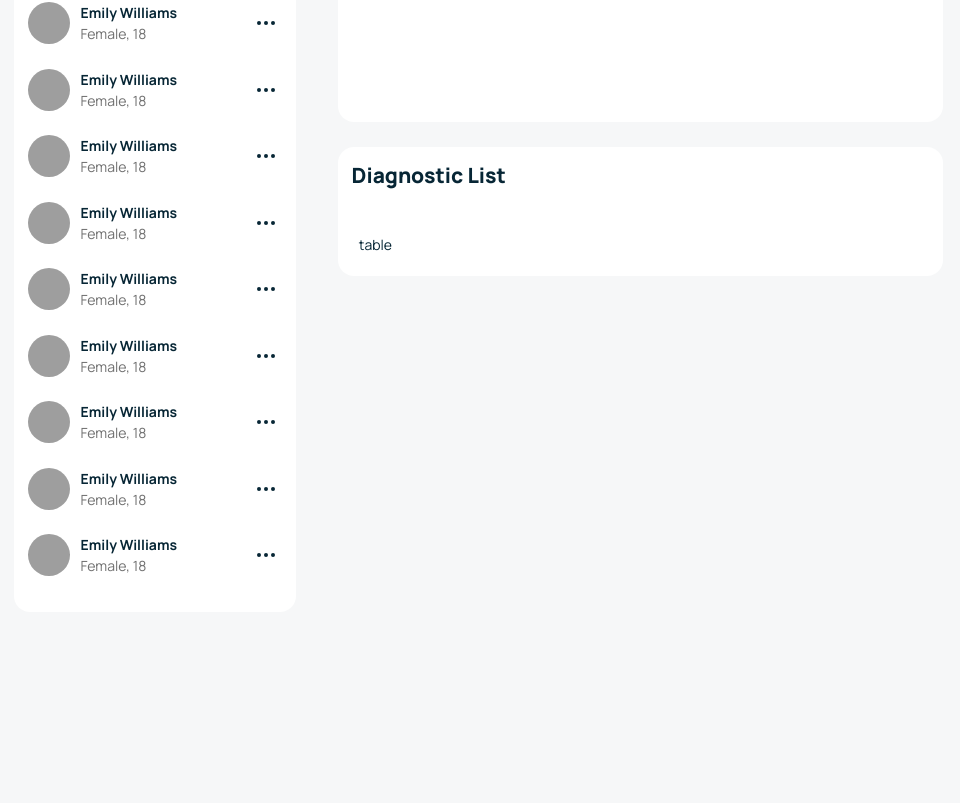
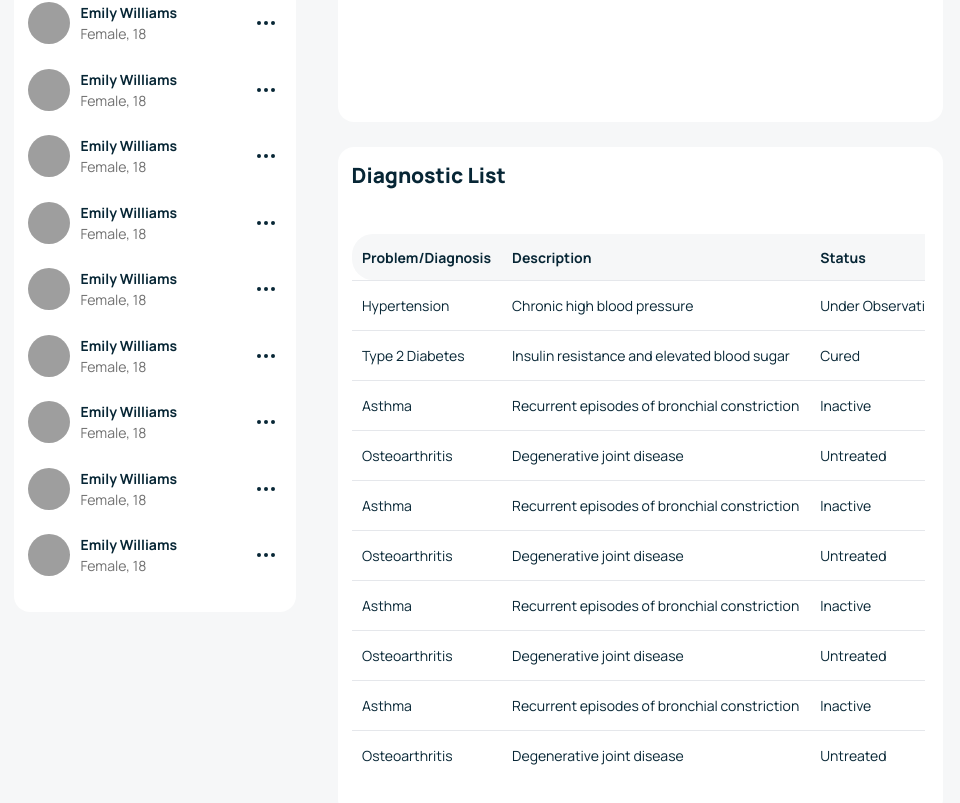
Before and after one commit to UlisesOrnelasR/CT-frontend-testV2, a React (Vite) app: page / in a window 1280 px wide. Shown: the part 786-1589 px from the top of the page, without its empty margins (0-960 px from the left). Before the commit the page ends 1412 px from the top, so only its background shows below. Built offline with nearby package versions, Linux system fonts and the light colour scheme; grey boxes are pictures that could not be loaded.

Commit message:
chore: Base component table

```diff
--- /dev/null
+++ b/src/components/DiagnosisHistory/DiagnosisHistoryTable.tsx
@@ -0,0 +1,29 @@
+import { Table } from "../ui";
+
+// interface Props {
+//   products: Product[];
+// }
+
+export const DiagnosisHistoryTable = ({ diagnostic_list }: any) => {
+  const columns = [
+    {
+      header: "Problem/Diagnosis",
+      accessorKey: "name",
+    },
+    {
+      header: "Description",
+      accessorKey: "description",
+    },
+
+    {
+      header: "Status",
+      accessorKey: "status",
+    },
+  ];
+
+  return (
+    <>
+      <Table data={diagnostic_list} columns={columns} />
+    </>
+  );
+};
--- a/src/components/DiagnosticList/DiagnosticList.tsx
+++ b/src/components/DiagnosticList/DiagnosticList.tsx
@@ -1,4 +1,58 @@
+import { DiagnosisHistoryTable } from "../DiagnosisHistory/DiagnosisHistoryTable";
 import { Title } from "../ui";
+
+const diagnostic_list = [
+  {
+    name: "Hypertension",
+    description: "Chronic high blood pressure",
+    status: "Under Observation",
+  },
+  {
+    name: "Type 2 Diabetes",
+    description: "Insulin resistance and elevated blood sugar",
+    status: "Cured",
+  },
+  {
+    name: "Asthma",
+    description: "Recurrent episodes of bronchial constriction",
+    status: "Inactive",
+  },
+  {
+    name: "Osteoarthritis",
+    description: "Degenerative joint disease",
+    status: "Untreated",
+  },
+  {
+    name: "Asthma",
+    description: "Recurrent episodes of bronchial constriction",
+    status: "Inactive",
+  },
+  {
+    name: "Osteoarthritis",
+    description: "Degenerative joint disease",
+    status: "Untreated",
+  },
+  {
+    name: "Asthma",
+    description: "Recurrent episodes of bronchial constriction",
+    status: "Inactive",
+  },
+  {
+    name: "Osteoarthritis",
+    description: "Degenerative joint disease",
+    status: "Untreated",
+  },
+  {
+    name: "Asthma",
+    description: "Recurrent episodes of bronchial constriction",
+    status: "Inactive",
+  },
+  {
+    name: "Osteoarthritis",
+    description: "Degenerative joint disease",
+    status: "Untreated",
+  },
+];
 
 export const DiagnosticList = () => {
   return (
@@ -7,7 +61,12 @@ export const DiagnosticList = () => {
         <Title title="Diagnostic List" />
       </div>
       <div className="px-4 pl-4 mt-9">
-        <div className="grid grid-cols-12 justify-center">table</div>
+        <div>
+          <DiagnosisHistoryTable
+            diagnostic_list={diagnostic_list}
+            maxHeight="349"
+          />
+        </div>
       </div>
     </div>
   );
--- /dev/null
+++ b/src/components/ui/Table.tsx
@@ -0,0 +1,67 @@
+import {
+  useReactTable,
+  getCoreRowModel,
+  flexRender,
+} from "@tanstack/react-table";
+import { cn } from "../../libs/utils";
+
+interface Props {
+  data: any;
+  columns: any;
+  maxHeight?: string;
+}
+
+export function Table({ data, columns, maxHeight }: Props) {
+  const table = useReactTable({
+    data,
+    columns,
+    getCoreRowModel: getCoreRowModel(),
+  });
+
+  return (
+    <div className="overflow-x-auto">
+      <table className="min-w-full divide-y mb-4">
+        <thead className="bg-shadow">
+          {table.getHeaderGroups().map((headerGroup) => (
+            <tr key={headerGroup.id}>
+              {headerGroup.headers.map((header, index: number) => (
+                <th
+                  key={header.id}
+                  scope="col"
+                  className={cn(
+                    "px-3 py-3.5 text-left font-bold",
+                    index === 0 ? "rounded-l-3xl" : "",
+                    index === headerGroup.headers.length - 1
+                      ? "rounded-r-3xl"
+                      : ""
+                  )}
+                >
+                  {flexRender(
+                    header.column.columnDef.header,
+                    header.getContext()
+                  )}
+                </th>
+              ))}
+            </tr>
+          ))}
+        </thead>
+        <tbody
+          className={cn(
+            "divide-y divide-gray-200 bg-white text-left",
+            maxHeight && `overflow-y-auto max-h-${maxHeight}`
+          )}
+        >
+          {table.getRowModel().rows.map((row) => (
+            <tr key={row.id}>
+              {row.getVisibleCells().map((cell) => (
+                <td className="whitespace-nowrap px-3 py-4" key={cell.id}>
+                  {flexRender(cell.column.columnDef.cell, cell.getContext())}
+                </td>
+              ))}
+            </tr>
+          ))}
+        </tbody>
+      </table>
+    </div>
+  );
+}
--- a/src/components/ui/index.ts
+++ b/src/components/ui/index.ts
@@ -1 +1,2 @@
 export * from "./Title";
+export * from "./Table";
--- a/tailwind.config.js
+++ b/tailwind.config.js
@@ -19,7 +19,8 @@ module.exports = {
       height: {
         '1054': '1054px',
         '673': '673px',
-        '400': '400px'
+        '400': '400px',
+        "349": "349px"
       },
       maxHeight: {
         '1054': '1054px'
```
